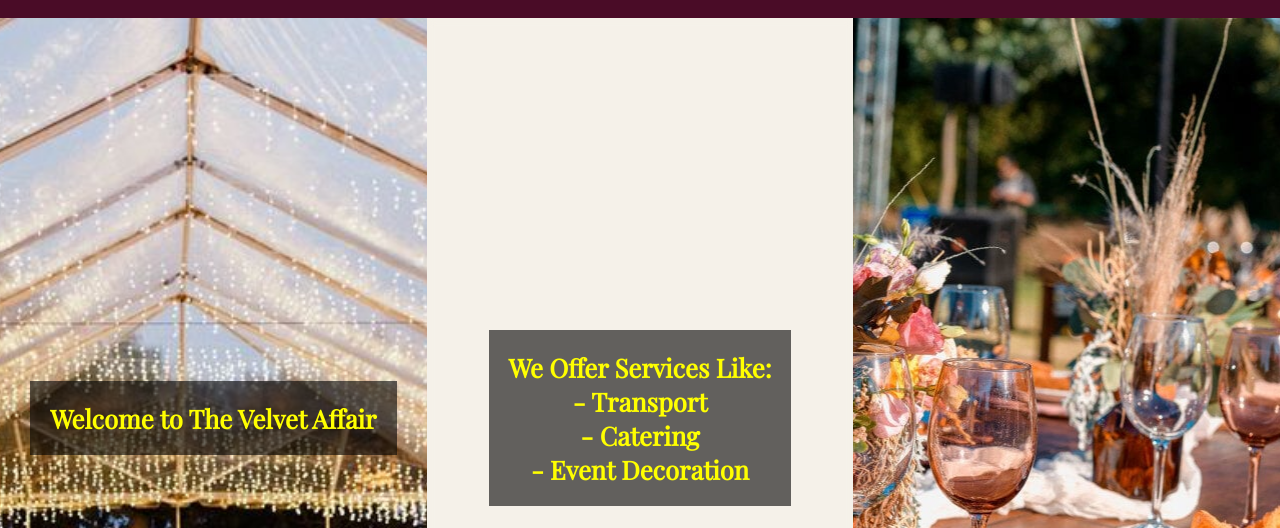
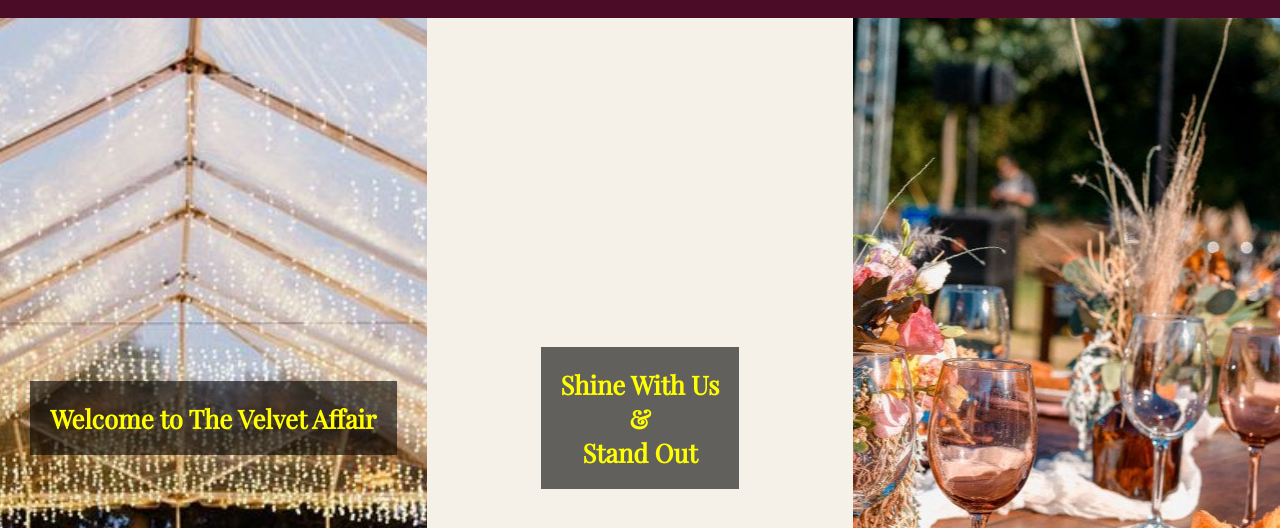
Before and after one commit to tina-pixel/The-Velvet-Affair-Events., a plain HTML site: page index.html in a window 1280 px wide. Shown: the part 272-800 px from the top of the page. Drawn offline with nearby package versions, Linux system fonts and the light colour scheme.

Commit message:
Update homepage

```diff
--- a/index.html
+++ b/index.html
@@ -59,11 +59,11 @@
         </div>
         <div class="right-image">
             <div class="image-text">
-                <div>We Offer Services Like:</div>
-                <div>- Transport</div>
-                <div>- Catering</div>
-                <div>- Event Decoration</div>
-            </div>
+                <div>Shine With Us</div>
+                <div> &</div>
+                <div> Stand Out </div>
+
+             </div>
         </div>
         <div class="extra-image">
             <div class="image-text">A Fabulous Event = A Brighter World</div>
```
